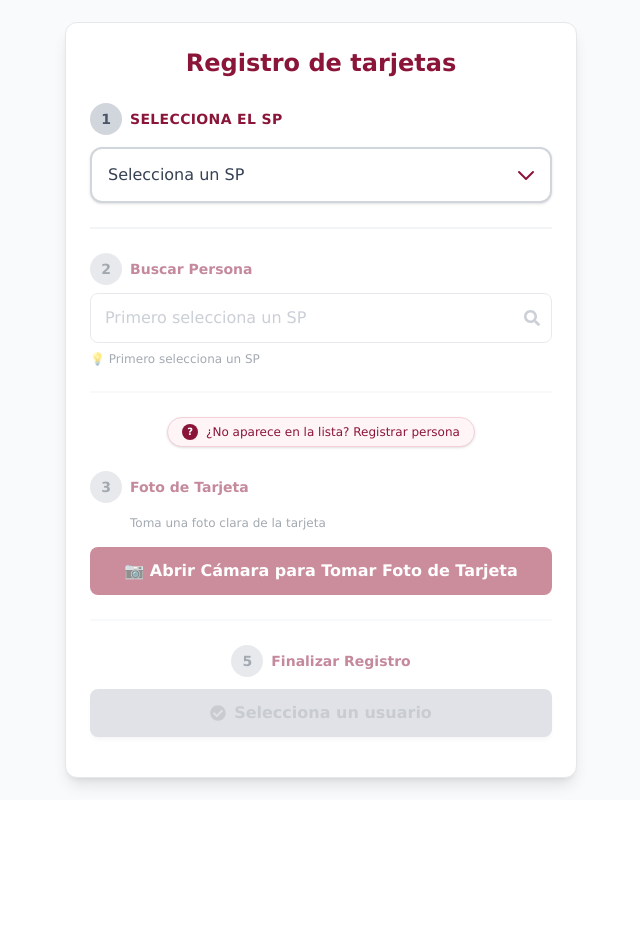
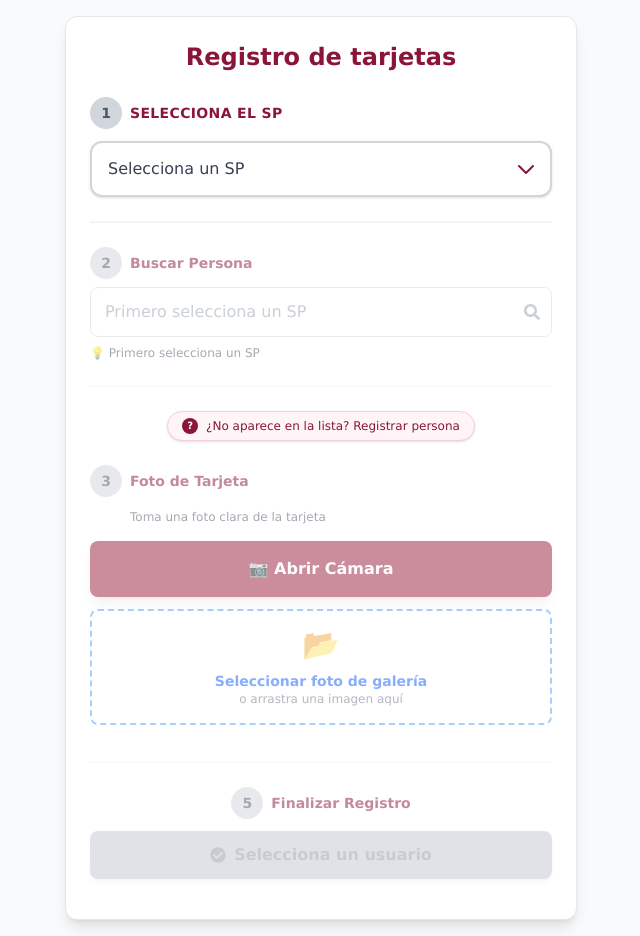
Before and after one commit to Pohe1999/caida-credenciales, a React (Vite) app: page / in a window 1280 px wide. Shown: the whole page, without its empty margins (319-959 px from the left). Before the commit the page ends 800 px from the top, so only its background shows below. Built offline with nearby package versions, Linux system fonts and the light colour scheme.

Commit message:
Mejorar diseño de opciones de foto: cámara prioritaria e input de galería con estilo innovador

```diff
--- a/src/components/Formulario-credencial.jsx
+++ b/src/components/Formulario-credencial.jsx
@@ -12,6 +12,8 @@ export default function RegistroForm() {
   const webcamRefComprobacion = useRef(null);
   const containerRefTarjeta = useRef(null);
   const containerRefComprobacion = useRef(null);
+  const fileInputCredencialRef = useRef(null);
+  const fileInputComprobacionRef = useRef(null);
 
   const [imgCredencial, setImgCredencial] = useState(null);
   const [showCam, setShowCam] = useState(false);
@@ -272,6 +274,26 @@ export default function RegistroForm() {
       'image/jpeg',
       0.9
     );
+  };
+
+  const handleFileUpload = (event, setImg, setConfirm, setShow) => {
+    const file = event.target.files?.[0];
+    if (file && file.type.startsWith('image/')) {
+      const reader = new FileReader();
+      reader.onload = () => {
+        // Convertir a File object
+        fetch(reader.result)
+          .then(res => res.blob())
+          .then(blob => {
+            const filename = file.name.includes('credencial') ? 'tarjeta.jpg' : 'comprobacion.jpg';
+            const imageFile = new File([blob], filename, { type: 'image/jpeg' });
+            setImg(imageFile);
+            setConfirm(true);
+            setShow(false);
+          });
+      };
+      reader.readAsDataURL(file);
+    }
   };
 
   const generateFolio = () => {
@@ -772,13 +794,30 @@ export default function RegistroForm() {
           </div>
           <p className="text-gray-600 text-xs mb-4 ml-10">Toma una foto clara de la tarjeta</p>
           {!showCam && (
+            <div className="space-y-3">
               <button
                 type="button"
                 onClick={() => setShowCam(true)}
-              className="w-full bg-[#991B3A] text-white py-3 rounded-lg hover:bg-[#8B1538] transition-colors duration-300 text-base font-semibold"
+                className="w-full bg-[#991B3A] text-white py-4 rounded-lg hover:bg-[#8B1538] transition-all duration-300 text-base font-semibold shadow-lg hover:shadow-xl"
               >
-              📷 Abrir Cámara para Tomar Foto de Tarjeta
+                📷 Abrir Cámara
               </button>
+              <div
+                onClick={() => fileInputCredencialRef.current?.click()}
+                className="w-full border-2 border-dashed border-blue-400 rounded-lg p-4 cursor-pointer hover:border-blue-600 hover:bg-blue-50 transition-all duration-300 text-center"
+              >
+                <div className="text-3xl mb-2">📂</div>
+                <p className="text-blue-600 font-semibold text-sm">Seleccionar foto de galería</p>
+                <p className="text-gray-500 text-xs">o arrastra una imagen aquí</p>
+              </div>
+              <input
+                ref={fileInputCredencialRef}
+                type="file"
+                accept="image/*"
+                className="hidden"
+                onChange={(e) => handleFileUpload(e, setImgCredencial, setFotoConfirmada, setShowCam)}
+              />
+            </div>
           )}
           {showCam && (
             <div className="flex flex-col items-center">
@@ -841,13 +880,30 @@ export default function RegistroForm() {
             </div>
             <p className="text-gray-600 text-xs mb-4 ml-10">Toma una foto clara del comprobante de entrega</p>
             {!showCamComprobacion && (
+              <div className="space-y-3">
                 <button
                   type="button"
                   onClick={() => setShowCamComprobacion(true)}
-                className="w-full bg-[#991B3A] text-white py-3 rounded-lg hover:bg-[#8B1538] transition-colors duration-300 text-base font-semibold"
+                  className="w-full bg-[#991B3A] text-white py-4 rounded-lg hover:bg-[#8B1538] transition-all duration-300 text-base font-semibold shadow-lg hover:shadow-xl"
                 >
-                📷 Abrir Cámara para Tomar Foto de Comprobación
+                  📷 Abrir Cámara
                 </button>
+                <div
+                  onClick={() => fileInputComprobacionRef.current?.click()}
+                  className="w-full border-2 border-dashed border-blue-400 rounded-lg p-4 cursor-pointer hover:border-blue-600 hover:bg-blue-50 transition-all duration-300 text-center"
+                >
+                  <div className="text-3xl mb-2">📂</div>
+                  <p className="text-blue-600 font-semibold text-sm">Seleccionar foto de galería</p>
+                  <p className="text-gray-500 text-xs">o arrastra una imagen aquí</p>
+                </div>
+                <input
+                  ref={fileInputComprobacionRef}
+                  type="file"
+                  accept="image/*"
+                  className="hidden"
+                  onChange={(e) => handleFileUpload(e, setImgComprobacion, setFotoComprobacionConfirmada, setShowCamComprobacion)}
+                />
+              </div>
             )}
             {showCamComprobacion && (
               <div className="flex flex-col items-center">
```
Lines whose indentation alone changed are shown as unchanged.
